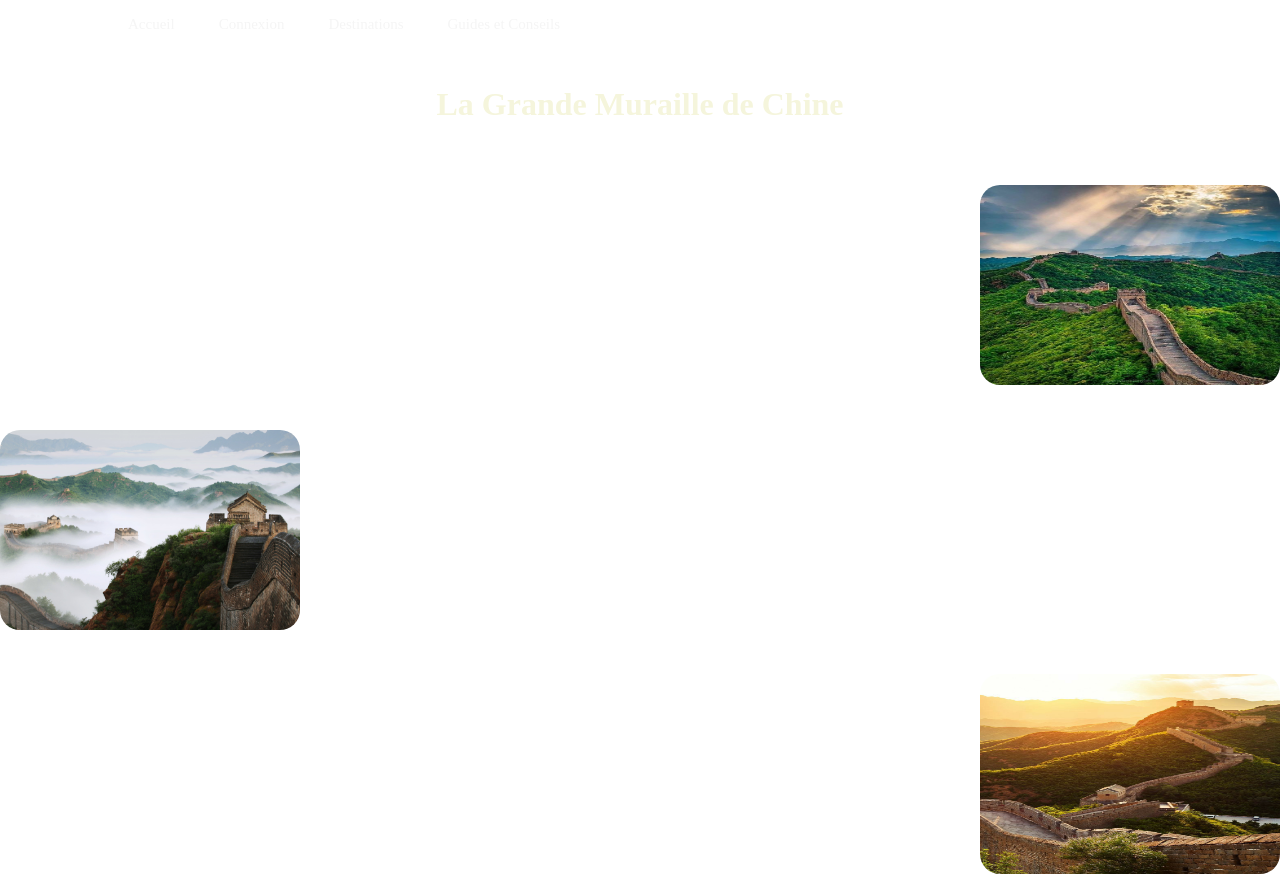
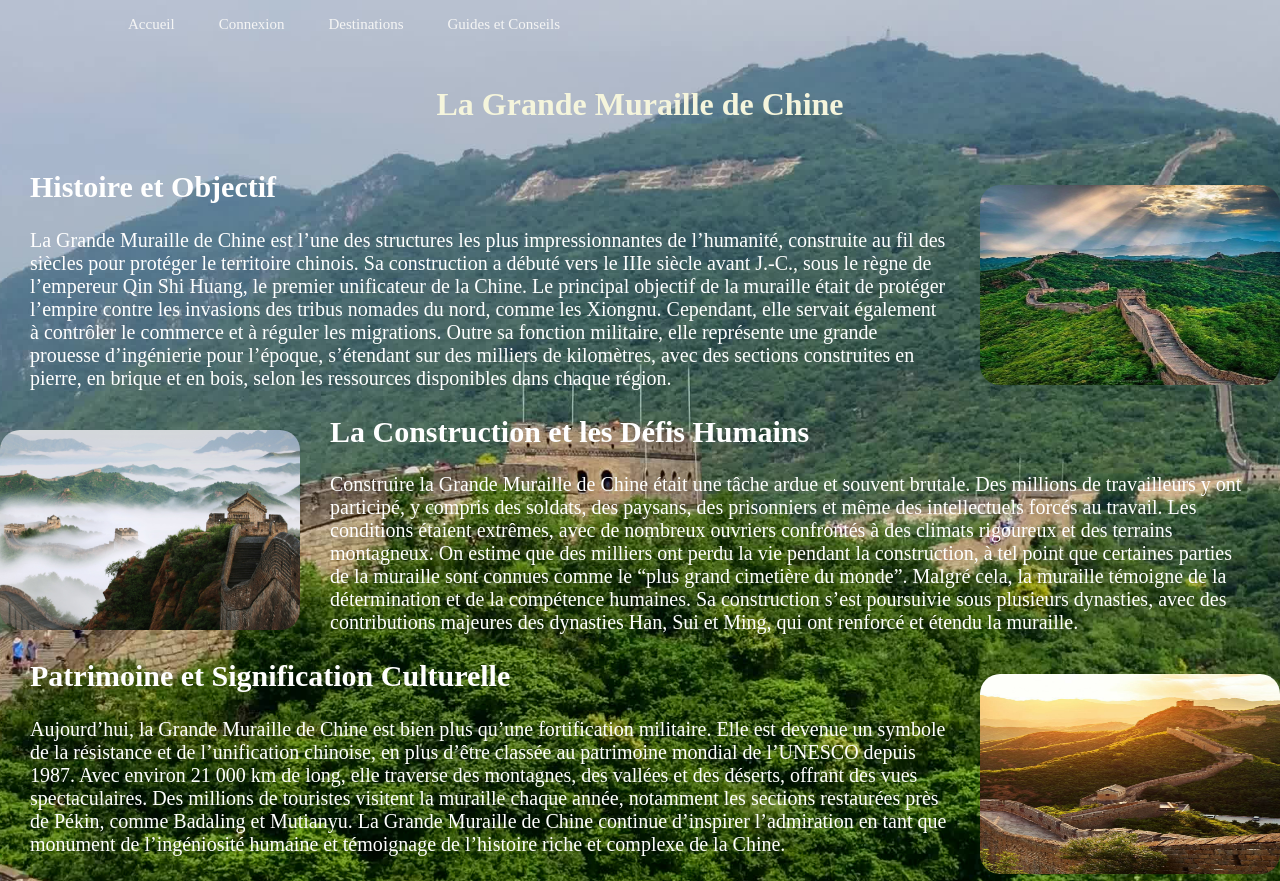
Before and after one commit to Albertina4264/albertina, a plain HTML site: page murailledechine.html in a window 1280 px wide. Shown: the top 881 px of the page. Drawn offline with Linux system fonts and the light colour scheme; grey boxes are pictures that could not be loaded; files whose address does not match are found by name.

Commit message:
Update murailledechine.css

```diff
--- a/murailledechine.css
+++ b/murailledechine.css
@@ -1,7 +1,7 @@
 body{
     margin: 0;
     padding: 0;
-    background-image: url('img/grande muraille.jpg');
+    background-image: url('grande muraille.jpg');
     background-size: cover;
     background-position: center;
     background-repeat: no-repeat;
```
